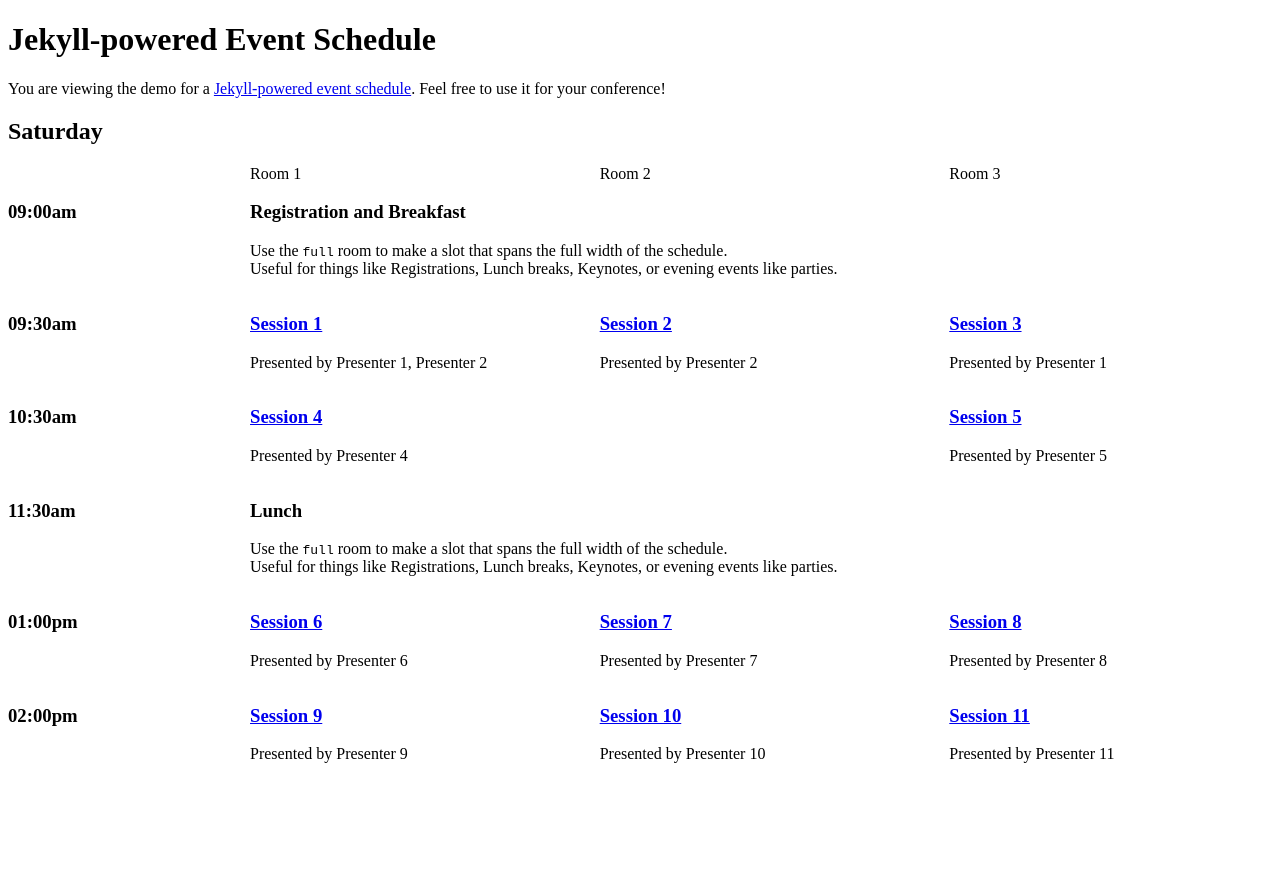
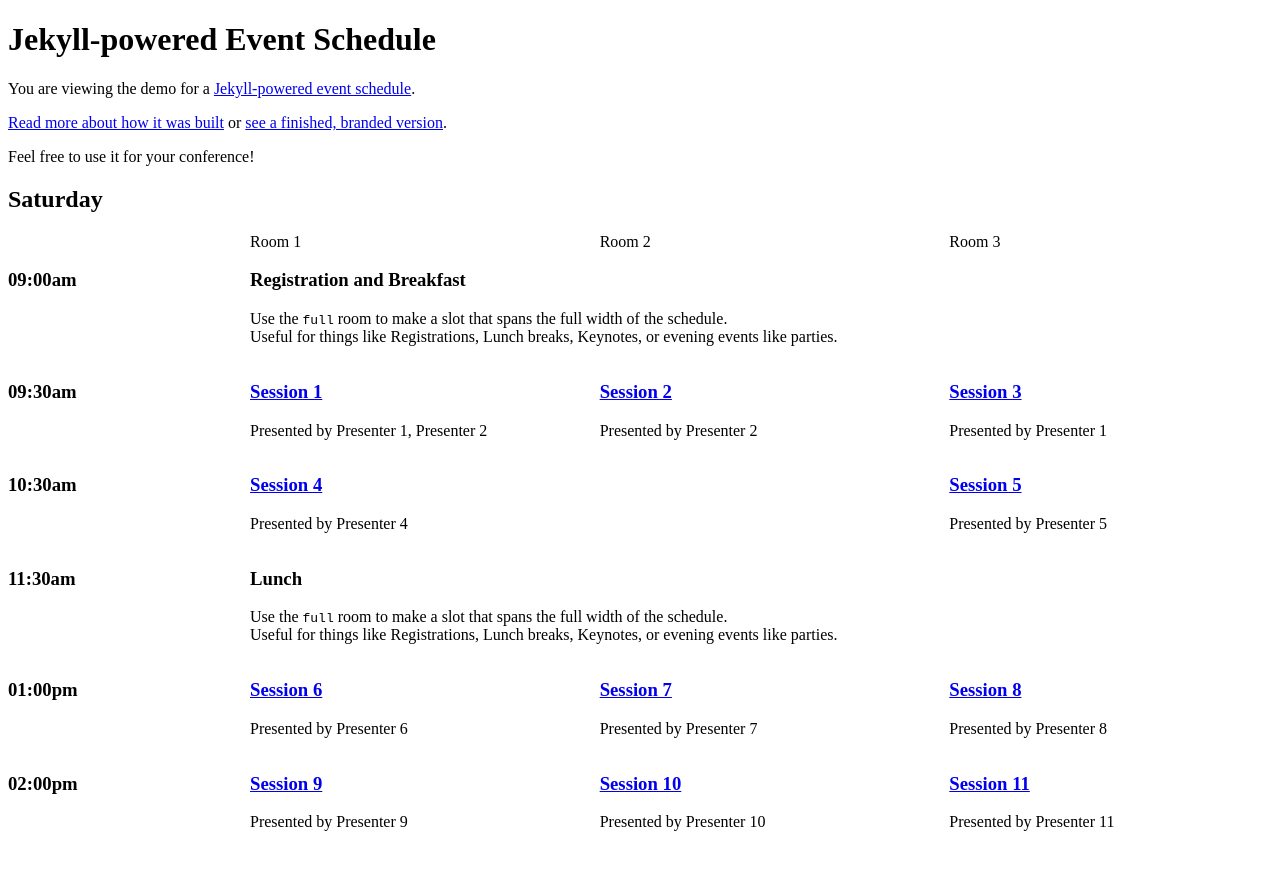
Before and after one commit to fourkitchens/jekyll-schedule, a Jekyll site: the page built from index.html, in a window 1280 px wide. Shown: the top 870 px of the page. Built offline with Jekyll 4.4.1, drawn with Linux system fonts in a browser that asks for light colours.

Commit message:
:cherries: Updating top copy with some helpful links.

```diff
--- a/index.html
+++ b/index.html
@@ -6,7 +6,9 @@ title: Jekyll-powered Event Schedule
 <div class="schedule">
 	<h1 class="title">{{ page.title }}</h1>
 
-	<p>You are viewing the demo for a <a href="http://github.com/fourkitchens/jekyll-schedule">Jekyll-powered event schedule</a>. Feel free to use it for your conference!</p>
+	<p>You are viewing the demo for a <a href="http://github.com/fourkitchens/jekyll-schedule">Jekyll-powered event schedule</a>.</p>
+	<p><a href="http://fourkitchens.com/blog/2013/07/10/jekyll-event-schedule">Read more about how it was built</a> or <a href="http://2013.drupalcampaustin.org/schedule/">see a finished, branded version</a>.</p>
+	<p>Feel free to use it for your conference!</p>
 
 	<section id="satur" class="day">
 		<header>
```
